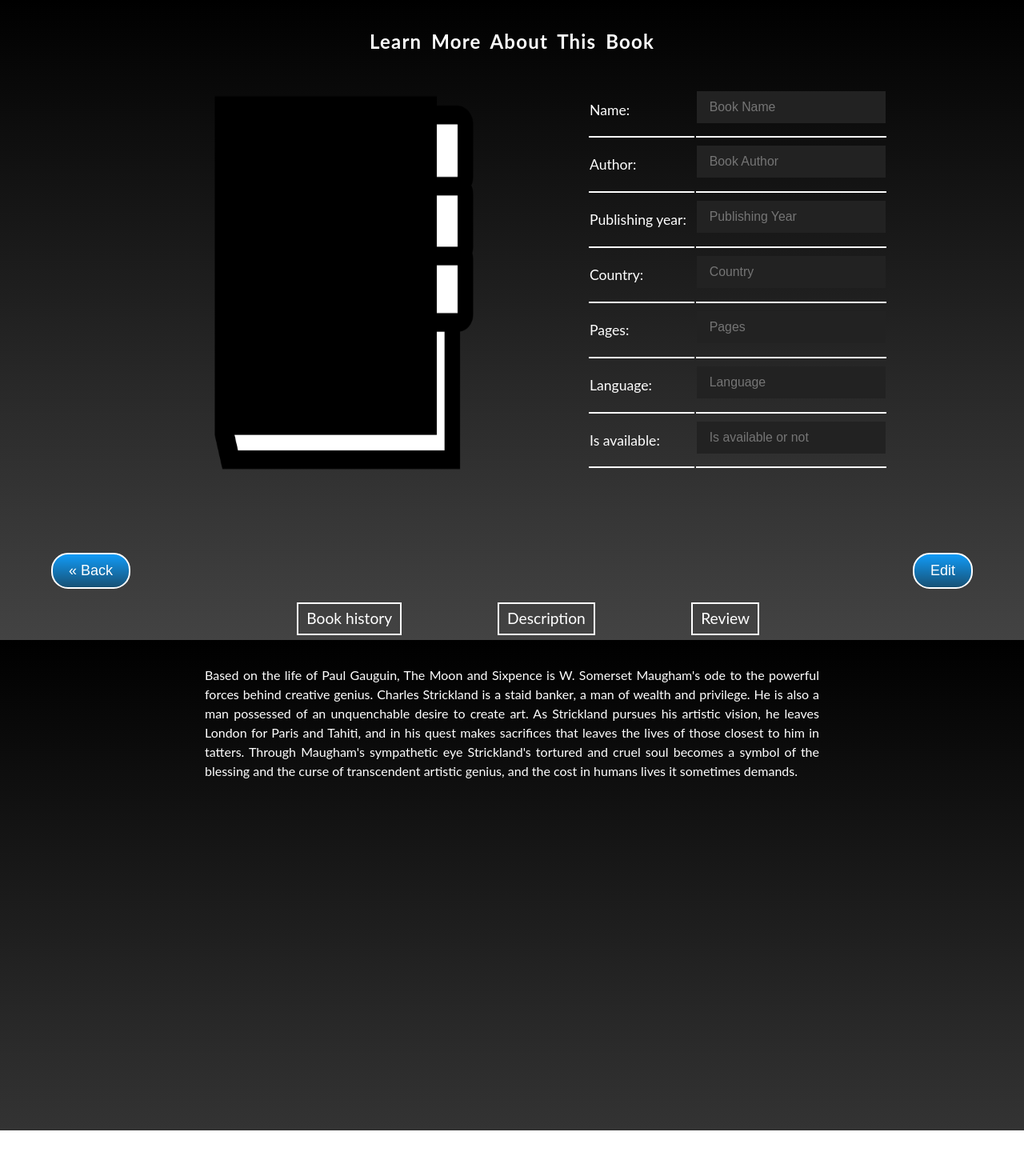
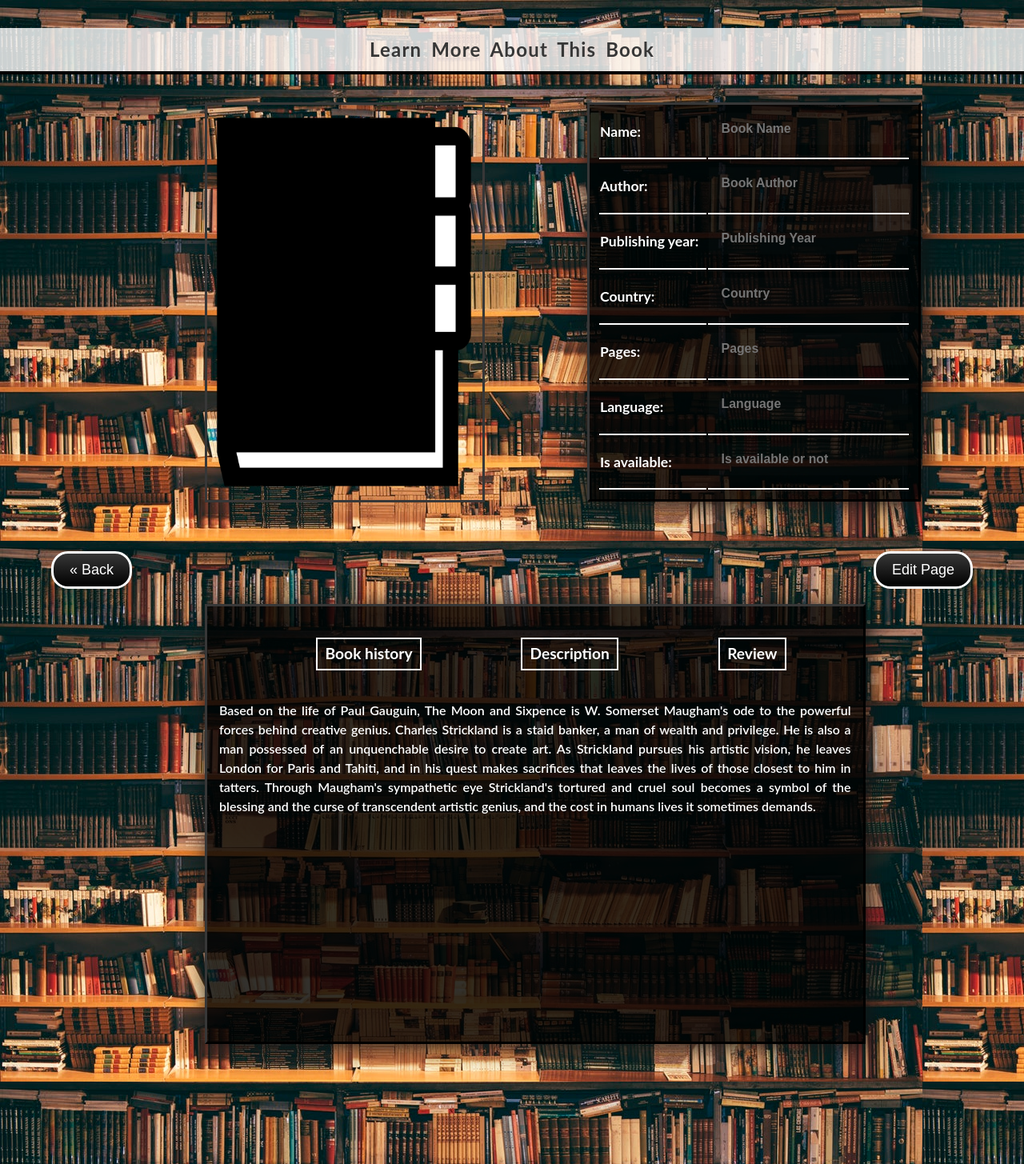
Before and after one commit to atom-22/lib_book, a plain HTML site: page book.html in a window 1280 px wide. Shown: the whole page at 80% size. Before the commit the page ends 1413 px from the top, so only its background shows below. Drawn offline with Linux system fonts and the light colour scheme; a web font is replaced by a local one.

Commit message:
improved design of pages

```diff
--- a/book.html
+++ b/book.html
@@ -46,7 +46,7 @@
 		<section ng-controller="PanelController as panel" id="descBlock">
 			<div>
 				<ul class="nav nav-pills">
-			 		<li ng-class="{active:panel.isSelected(1)}" class="navli" id="Personal">
+			 		<li ng-class="{active:panel.isSelected(1)}" class="navli">
 			 			<a href ng-click="panel.selectTab(1)">&nbspBook history&nbsp</a>
 			 		</li>
 			 		<li ng-class="{active:panel.isSelected(2)}" class="navli">
@@ -91,7 +91,7 @@
 		 	</div>
 		</section>
 		<input type="button" name="" value="&#xab; Back" id="backBut">
-		<input type="button" name="" value="Edit" id="editBut">
+		<input type="button" name="" value="Edit Page" id="editBut">
 		<input type="button" name="" value="Save" id="saveBut">
 		<input type="button" name="" value="Cancel" id="cancelBut">
 		<input type="button" name="" value="Delete" id="deleteBut">
--- a/bookController.js
+++ b/bookController.js
@@ -54,7 +54,7 @@ function bookController(){
 		var selector = document.querySelectorAll("input[type='text']");
 		for (var i = 0; i < selector.length;i++) {
 			selector[i].readOnly = isReadOnly;
-			selector[i].style.backgroundColor = "#070707";
+			selector[i].style.backgroundColor = "black";
 		}
 	}
 
--- a/bookstyle.css
+++ b/bookstyle.css
@@ -14,10 +14,10 @@ html, body  {
 
 body {
   	line-height: 1.4;
-  	/*background-image: url("images/cov.png");*/
-  	background: linear-gradient(#000000, #434343);
+  	background-image: url("images/back2.jpeg");
+  	/*background: linear-gradient(#000000, #434343);*/
   	background-size: auto;
-  	background-repeat: no-repeat;
+  	background-repeat: repeat;
   	background-attachment: fixed;
 }
 h2{
@@ -25,6 +25,20 @@ h2{
 	word-spacing: 0.2em;
 	letter-spacing: 0.05em;
 	margin: 35px 0px;
+
+	padding: 10px;
+  	border-bottom: 4px solid black;
+  	color: #373737;
+  	background: rgba(255,255,255,0.8);
+}
+
+table{
+	padding:0px 10px 10px 10px;
+  	border:3px solid #373737;
+  	background: rgba(0,0,0,0.8);
+	border-right: 3px solid #000000;
+	box-shadow: 4px 4px 27px #151515;
+	border-bottom: 3px solid black;
 }
 
 #bookImage{
@@ -33,6 +47,8 @@ h2{
 	float: left;
 	margin: 0% 10% 5% 20%;
 	transition: all .5s ease-in-out;
+
+	border:3px solid #373737;
 }
 
 #bookImage:hover{
@@ -55,21 +71,29 @@ td{
 	line-height: 3em;
 	font-size: 1.1em;
 	border-bottom: 2px solid white;
+	font-weight: bold;
 }
 
 #descBlock{
-	width: 60%;
+	width: 64.5%;
 	height: 550px;
-	overflow: scroll;
+	overflow-y: scroll;
+	overflow-x: hidden;
 	margin: 10% 0% 3% 20%;
-	/*border: 1px solid red;*/
 	text-align: center;
 	clear: both;
+	padding: 0px 15px;
+	border:3px solid #373737;
+  	background: rgba(0,0,0,0.8);
+	border-right: 3px solid #000000;
+	box-shadow: 4px 4px 27px #151515;
+	border-bottom: 3px solid black;
 }
 
 .navli{
 	display: inline-block;
 	margin: 3% 8%;
+	font-weight: bold;
 	font-size: 1.2em;
 	text-align: justify;
 	border: 2px solid white;
@@ -78,23 +102,22 @@ td{
 }
 
 .navli:hover{
-	background-color: grey;
+	background-image: linear-gradient(to bottom, #115782, #0c98f5);
 	border: 2px solid white;
 }
 
 p{
 	line-height: 1.5em;
 	text-align: justify;
+	font-weight: 600;
 }
-
-$colorBase1: #f3efe7;
-$colorInputText: #cfcece;
 
 html {
 
 }
 
 .section-form {
+	color:black;
 	width: 37em;
 	margin: 1em auto;
 	background-color: $colorBase1;
@@ -110,27 +133,41 @@ input[type=text], textarea,select{
 	width: 100%;
 	margin-bottom: 1em;
 	font-size: .9em;
-  color: $colorInputText;
 	font-weight: 300;
 	padding: .5em 1em;
 	border: none;
 	color: white;
-  font-weight: 300;
-  background-color: #222222;
+	font-weight: bold;
+	background: rgba(255,255,255,0.01);
 }
 
 input[type=submit] {
+	border:2px solid white;
 	cursor: pointer;
 	margin: 0;
 	padding: .5em 2em;
-  background: #636363;
-  border: none;
+	background: none;
 	color: #fff;
 	font-size: 1em;
-  font-weight: 400;
+	font-weight: 600;
+}
+
+input[type=submit]:hover{
+	background-image: linear-gradient(to bottom, #115782, #0c98f5);
+}
+
+input[tabindex="1"],input[tabindex="2"],textarea[tabindex="3"],select{
+	border: 2px solid white;
+}
+
+select{
+	color: grey;
+}
+
+option{
+	font-weight: bold;
 }
 #editBut{
-	/*margin-left: 20%;*/
 	position: fixed;
 	right: 5%;
   	bottom: 0%;
@@ -163,7 +200,7 @@ input[type=button]{
   background-image: -moz-linear-gradient(top, #119bf7, #175175);
   background-image: -ms-linear-gradient(top, #119bf7, #175175);
   background-image: -o-linear-gradient(top, #119bf7, #175175);
-  background-image: linear-gradient(to bottom, #119bf7, #175175);
+  background-image: linear-gradient(to bottom,  #373737, #000000);
   -webkit-border-radius: 21;
   -moz-border-radius: 21;
   border-radius: 21px;
@@ -171,7 +208,7 @@ input[type=button]{
   color: #ffffff;
   font-size: 18px;
   padding: 10px 20px 10px 20px;
-  border: solid #ffffff 2px;
+  border: solid #ffffff 3px;
   text-decoration: none;
   margin-bottom: 5%;
   outline: none;
--- a/style.css
+++ b/style.css
@@ -14,20 +14,27 @@ html, body  {
 
 body {
   line-height: 1.4;
-  /*background-image: url("images/cov.png");*/
-  background: linear-gradient(#000000, #434343);
+  background-image: url("images/back.jpeg");
   background-size: auto;
-  background-repeat: no-repeat;
+  background-repeat: repeat;
   background-attachment: fixed;
 }
 
 h1 {
   text-align: center;
+  padding: 15px;
+    border-bottom: 3px solid;
+    color: #373737;
+    background: rgba(255,255,255,0.7);
 }
 
 .paddingBlock>p{
   text-align:center;
   margin-bottom: 3em;
+  padding: 15px;
+    border-bottom: 3px solid;
+    color: #373737;
+    background: rgba(255,255,255,0.7);
 }
 
 p {
@@ -71,14 +78,6 @@ img:hover{
 	padding: 10px;
 }
 
-/*.eq:nth-of-type(odd) {
-	background: yellow;
-}
-
-.eq:nth-of-type(even) {
-	background: lightblue;
-}*/
-
 .equalHMRWrap {
 	justify-content: space-around;
 	flex-wrap: wrap;
@@ -87,15 +86,20 @@ img:hover{
 .equalHMR {
 	width: 35%;
 	margin-bottom: 2%;
+  background: rgba(0,0,0,0.7);
+  border-radius: 10px;
+  border-right: 3px solid #000000;
+  box-shadow: 4px 4px 27px #151515;
+  border-bottom: 3px solid black;
 }
 
 #addNewBook {
   background: #269ceb;
-  background-image: -webkit-linear-gradient(top, #269ceb, #136191);
-  background-image: -moz-linear-gradient(top, #269ceb, #136191);
-  background-image: -ms-linear-gradient(top, #269ceb, #136191);
-  background-image: -o-linear-gradient(top, #269ceb, #136191);
-  background-image: linear-gradient(to bottom, #269ceb, #136191);
+  background-image: -webkit-linear-gradient(to bottom, #373737, #000000);
+  background-image: -moz-linear-gradient(to bottom, #373737, #000000);
+  background-image: -ms-linear-gradient(to bottom, #373737, #000000);
+  background-image: -o-linear-gradient(to bottom, #373737, #000000);
+  background-image: linear-gradient(to bottom, #373737, #000000);
   -webkit-border-radius: 20;
   -moz-border-radius: 20;
   border-radius: 20px;
```
Also changed, not shown: images/back.jpeg (added), images/back2.jpeg (added), images/cov.png (deleted), images/cover.jpeg (deleted). Lines whose indentation alone changed are shown as unchanged.
